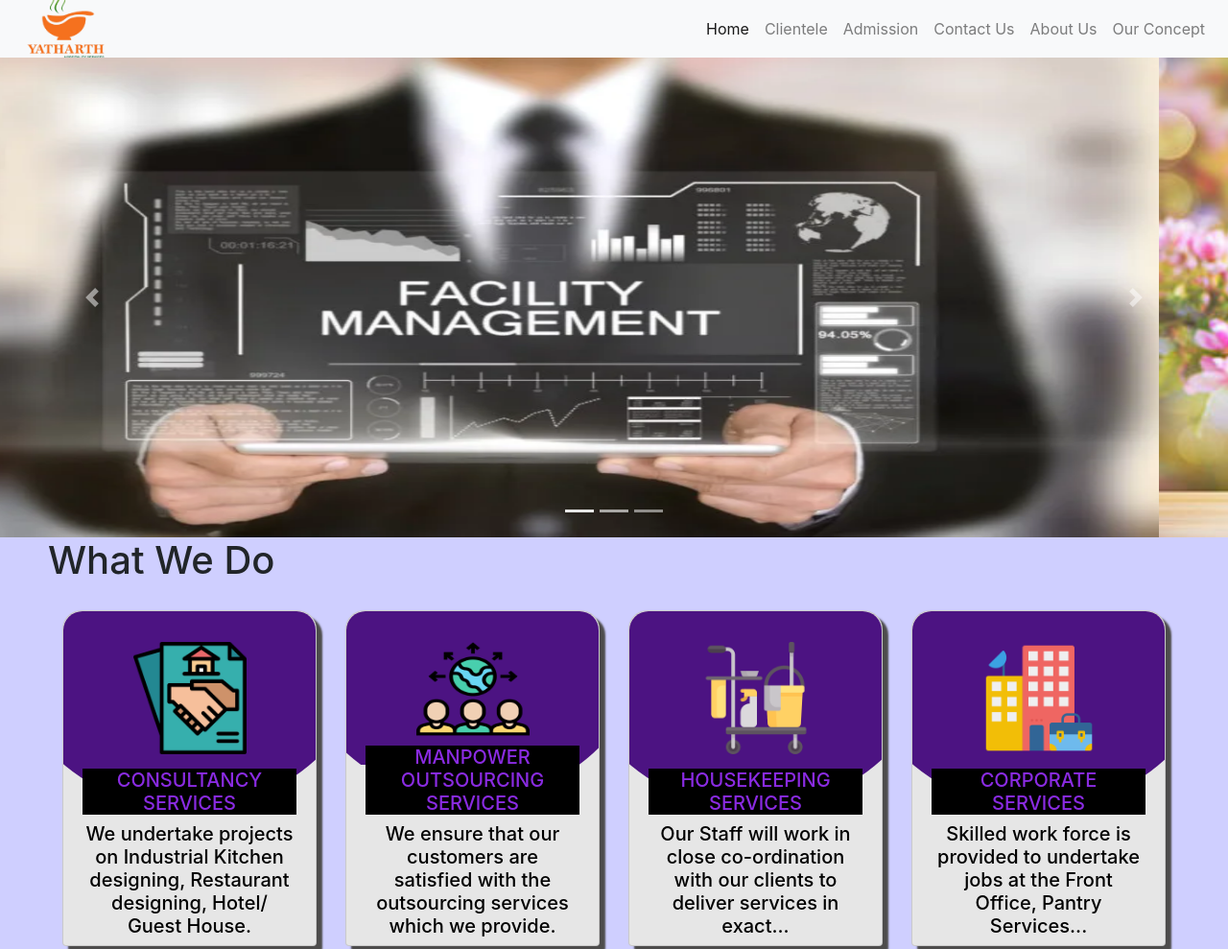
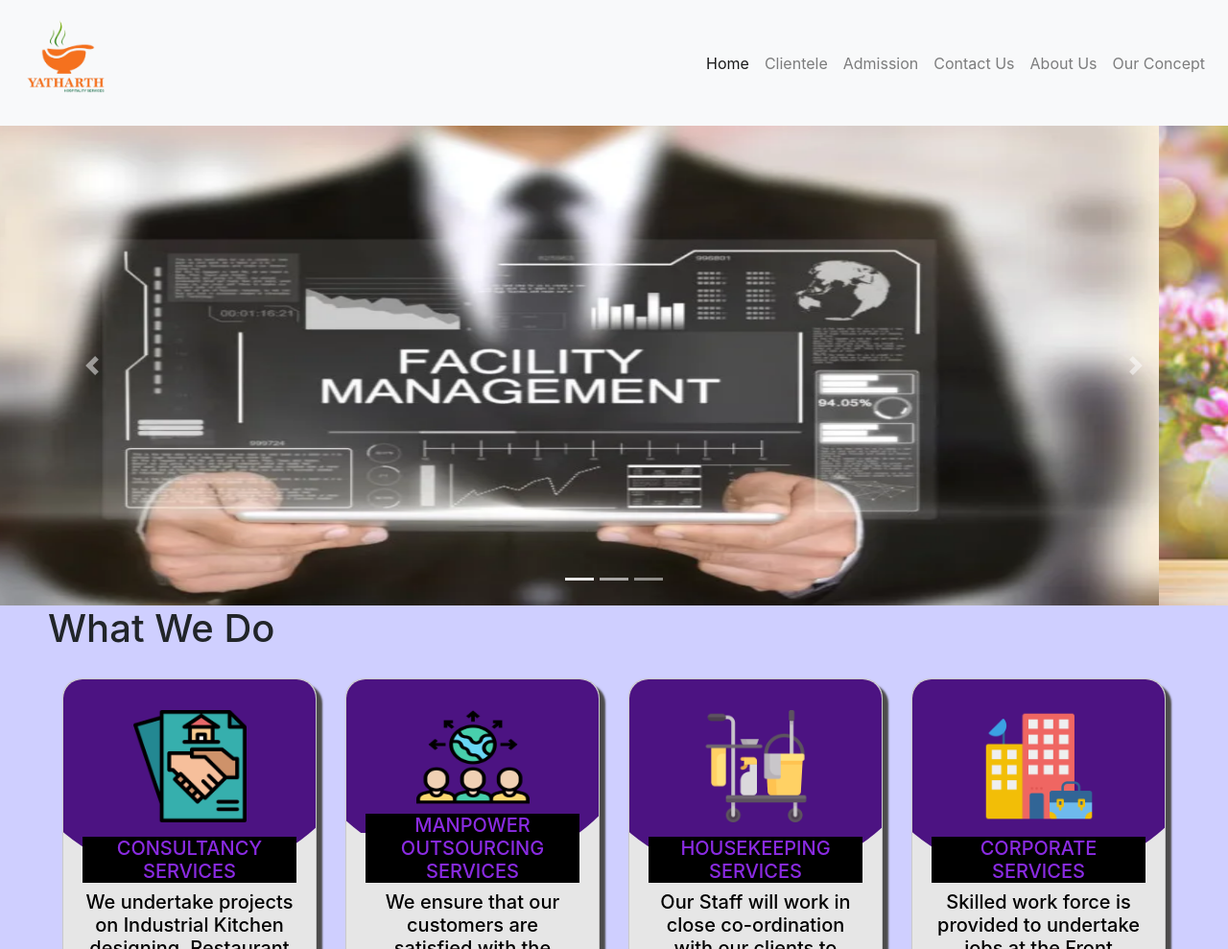
Before and after one commit to abhittac/PHS, a plain HTML site: page index.html in a window 1280 px wide. Shown: the top 989 px of the page at 96% size. Drawn offline with nearby package versions, Linux system fonts and the light colour scheme.

Commit message:
update css

```diff
--- a/css/index.css
+++ b/css/index.css
@@ -73,7 +73,7 @@
     font-weight: 200;
     }
 .navbar{
-    height: 60px;
+
 
     box-shadow: 1px 1px 1px 1px lightgrey;
     -webkit-box-shadow: -2px 5px 5px 0px lightgrey;
```
